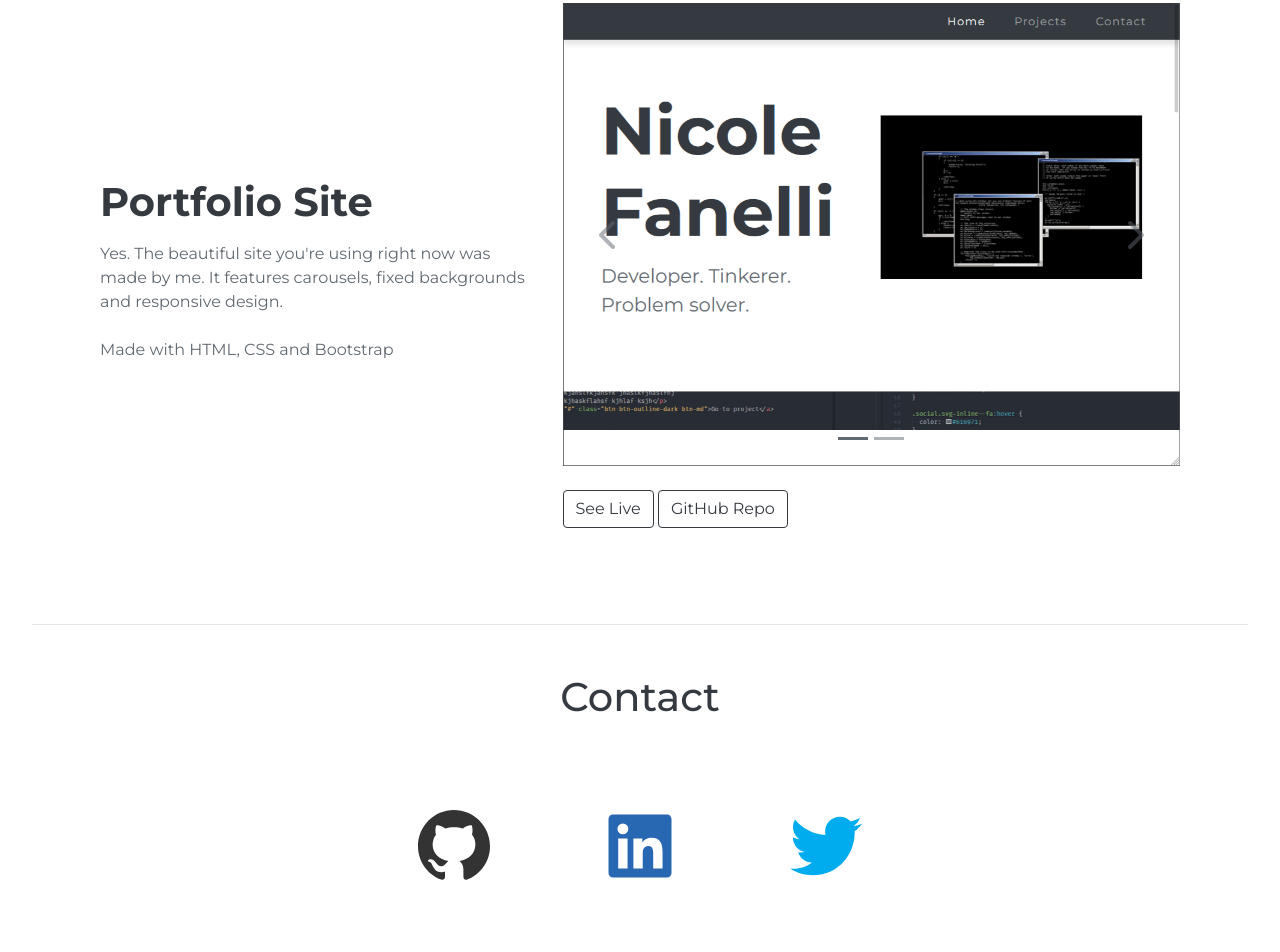
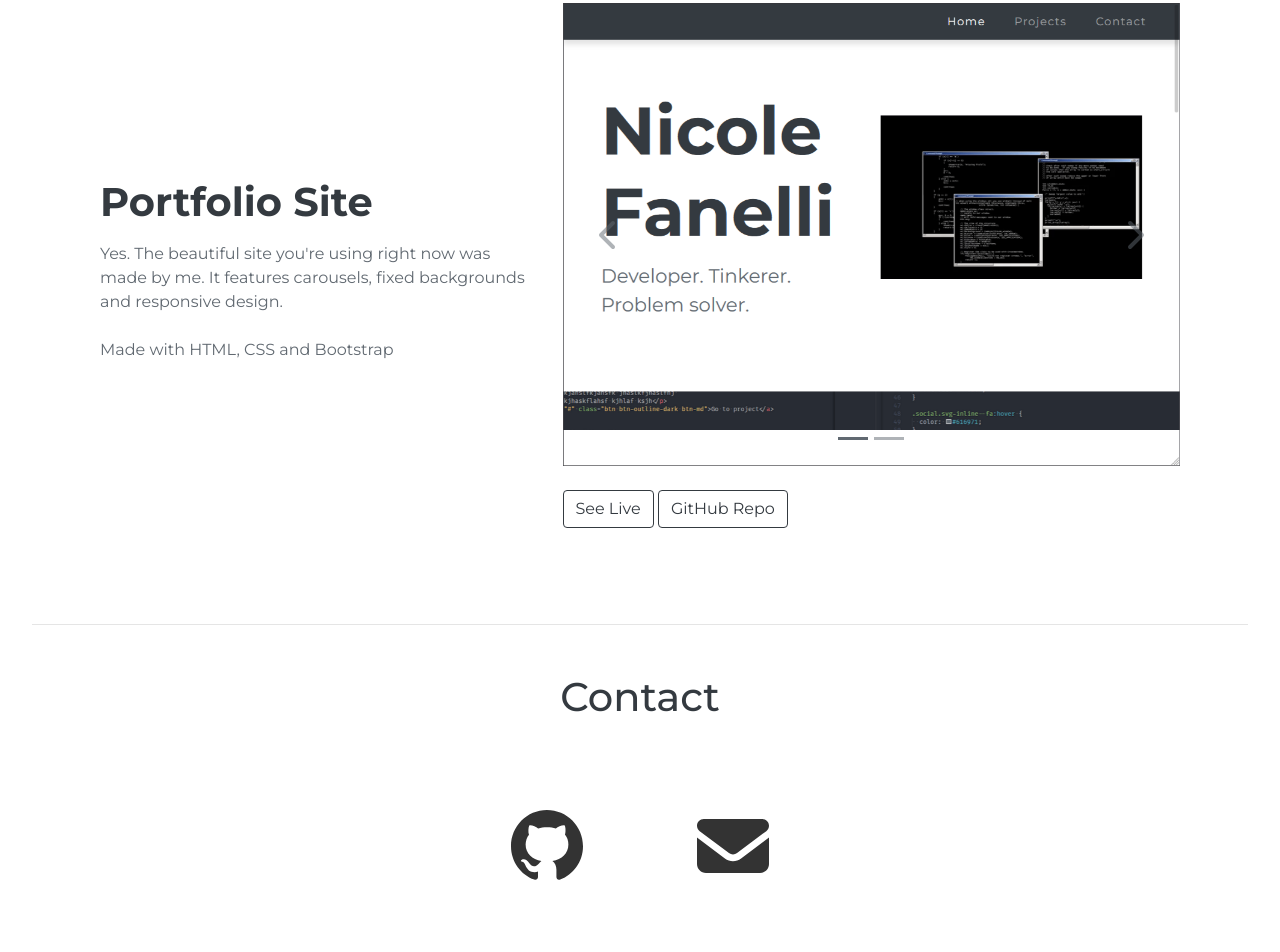
Before and after one commit to strnikki/strnikki.github.io, a plain HTML site: page index.html in a window 1280 px wide. Shown: the part 2373-3325 px from the top of the page. Drawn offline with Linux system fonts and the light colour scheme.

Commit message:
Make changes to contact session

```diff
--- a/css/style.css
+++ b/css/style.css
@@ -90,17 +90,12 @@ ul.social {
   color: #333;
 }
 
-.fa-linkedin {
-  color: #2867b2;
-}
-
-.fa-twitter {
-  color: #00aced;
+.fa-envelope {
+  color: #333;
 }
 
 .fa-github:hover,
-.fa-linkedin:hover,
-.fa-twitter:hover {
+.fa-envelope:hover {
   cursor: pointer;
   color: #d5d5d5;
 }
--- a/index.html
+++ b/index.html
@@ -182,9 +182,8 @@
 			<h1 class="text-dark my-4" id="p-contact">Contact</h1>
 		</div>
 		<div class="row my-3 justify-content-center social">
-				<a href="https://github.com/strnikki"/><i class="fab fa-github"></i><span class="sr-only">GitHub Page</span></a>
-				<a href="#"/><i class="fab fa-linkedin"></i><span class="sr-only">Linked In Page</span></a>
-				<a href="#"/><i class="fab fa-twitter"></i><span class="sr-only">Twitter Page</span></a>
+				<a href="https://github.com/strnikki"/><i class="fab fa-github" aria-hidden="true"></i><span class="sr-only">GitHub Page</span></a>
+				<a href="mailto: nicolefanellib@gmail.com"/><i class="fa fa-envelope" aria-hidden="true"></i><span class="sr-only">Email address</span></a>
 		</div>
 	</div>
 
```
